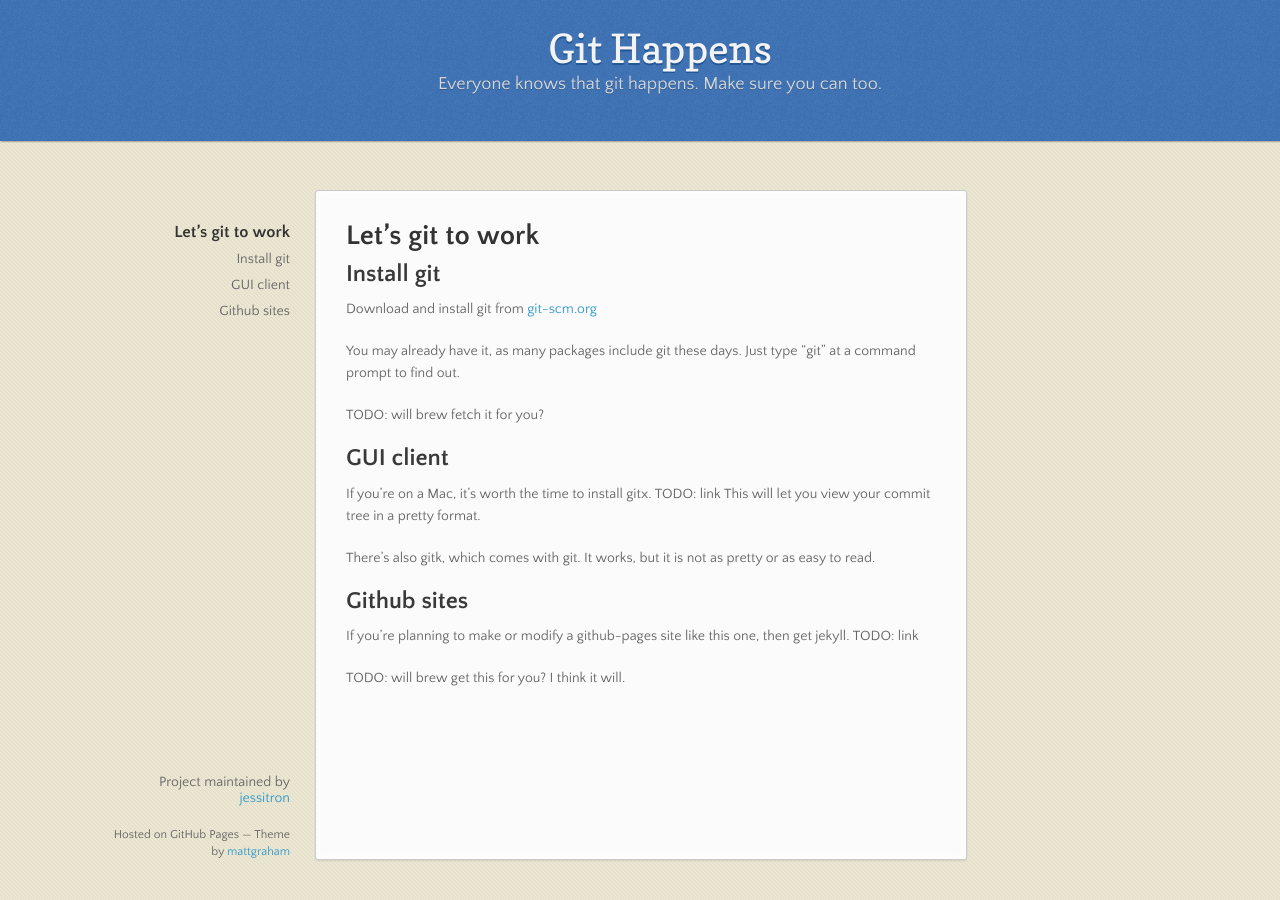
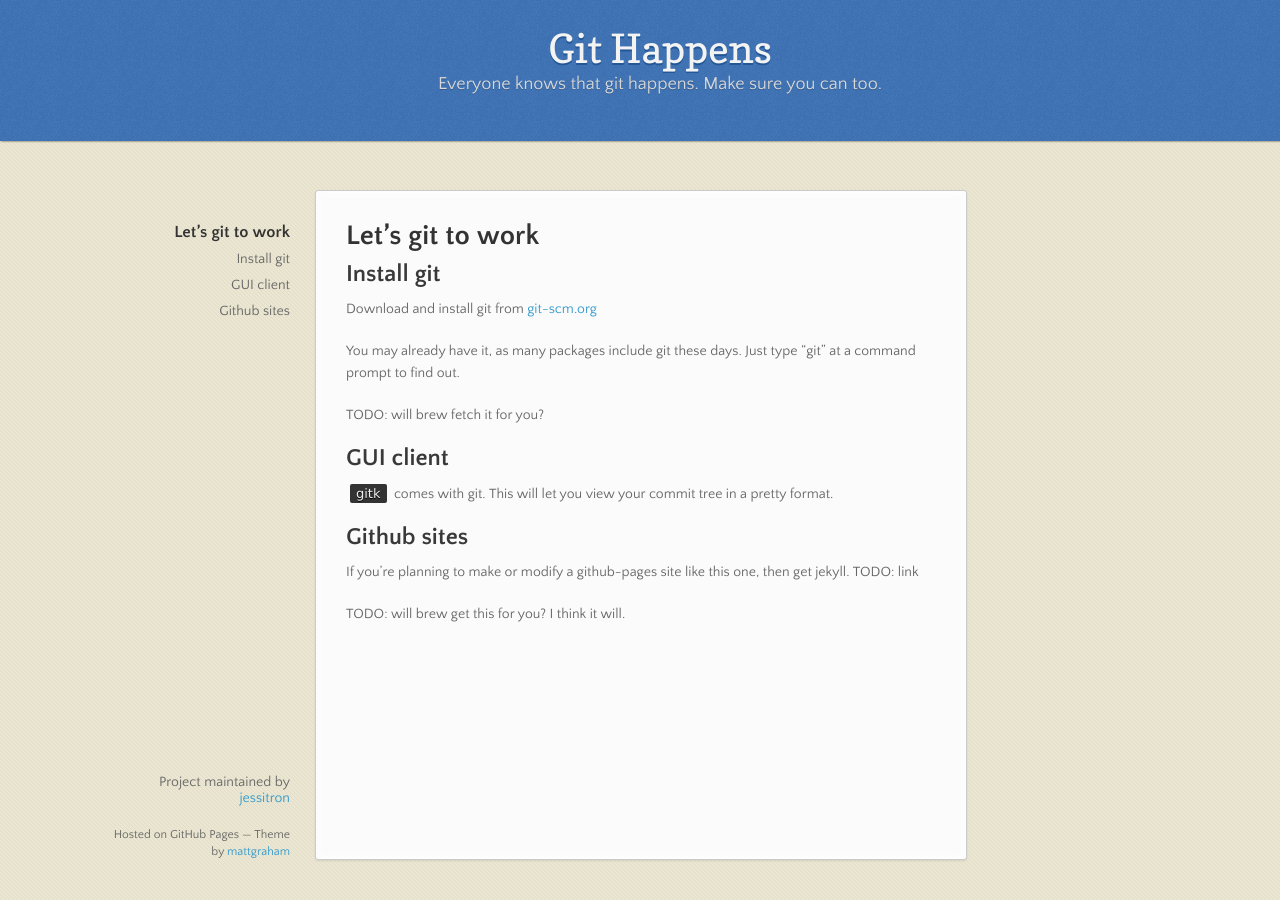
Before and after one commit to jessitron/git-happens, a Jekyll site: the page built from setup.md, in a window 1280 px wide. Built offline with Jekyll 4.4.1, drawn with Linux system fonts in a browser that asks for light colours; nearby versions of some CDN libraries.

Commit message:
Removed reference to gitx

```diff
--- a/setup.md
+++ b/setup.md
@@ -13,10 +13,7 @@ TODO: will brew fetch it for you?
 
 ## GUI client
 
-If you're on a Mac, it's worth the time to install gitx. TODO: link
-This will let you view your commit tree in a pretty format.
-
-There's also gitk, which comes with git. It works, but it is not as pretty or as easy to read.
+`gitk` comes with git. This will let you view your commit tree in a pretty format.
 
 ## Github sites
 
```
Also changed, not shown: init.md (+1 -1 lines).
